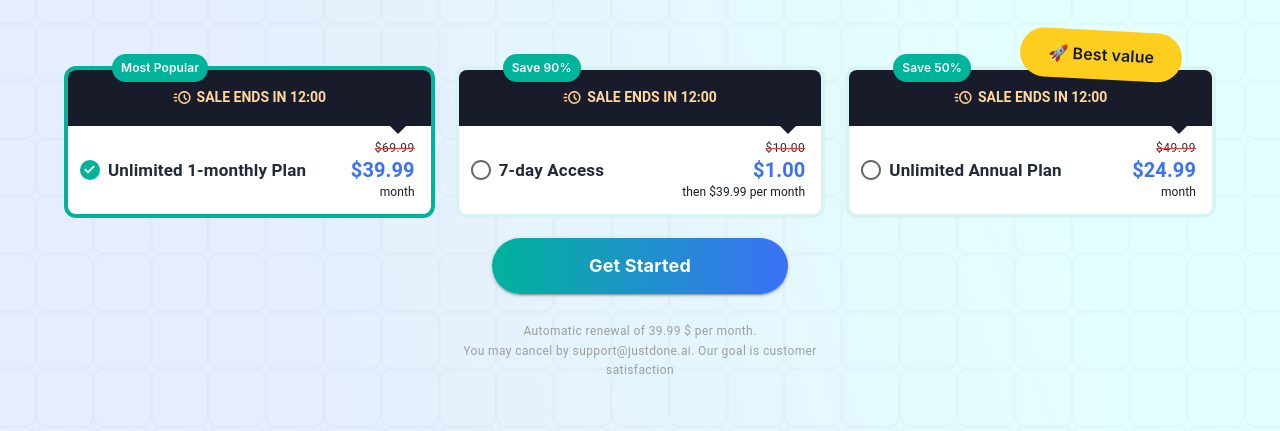
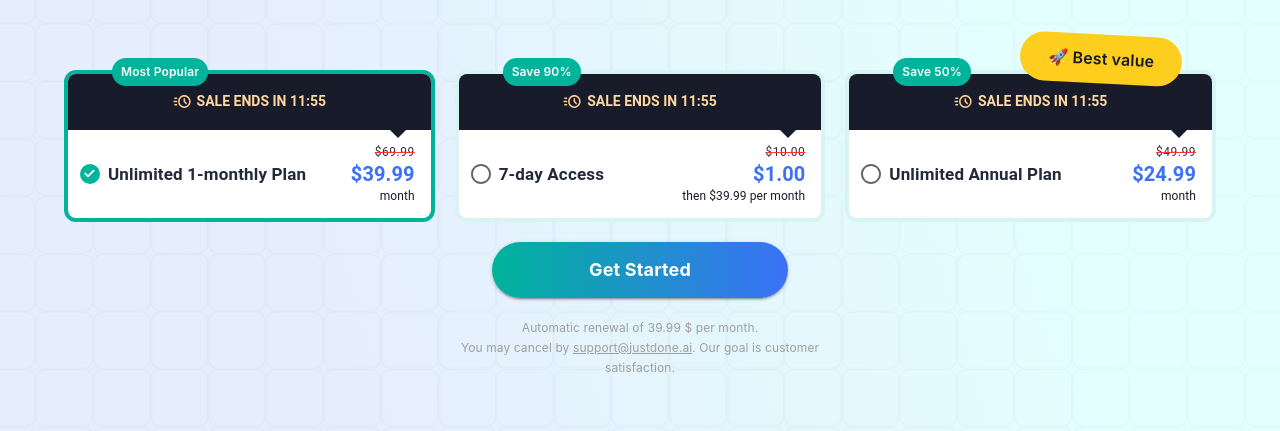
Before and after one commit to xanderrybalov/rybalov-manifest, a Next.js app: page /pricing in a window 1280 px wide. Shown: the part 290-721 px from the top of the page. Built offline with nearby package versions, Linux system fonts and the light colour scheme.

Commit message:
feat: added logic

```diff
--- a/src/app/pricing/PricingTable.tsx
+++ b/src/app/pricing/PricingTable.tsx
@@ -58,11 +58,47 @@
 const PricingTable: React.FC = () => {
   const [selectedPlan, setSelectedPlan] = useState<string | null>('monthly');
   const [hydrated, setHydrated] = useState(false);
+  const [timerExpired, setTimerExpired] = useState(false);
+  const [time, setTime] = useState('12:00');
+
   const theme = useTheme();
   const isDesktop = useMediaQuery(theme.breakpoints.up('md'), { noSsr: true });
 
   useEffect(() => {
     setHydrated(true);
+
+    if (typeof window === 'undefined') return;
+
+    const storedTimer = localStorage.getItem('timerExpired');
+    if (storedTimer === 'true') {
+      setTimerExpired(true);
+      return;
+    }
+
+    const interval = setInterval(() => {
+      setTime((prevTime) => {
+        const [minutes, seconds] = prevTime.split(':').map(Number);
+        if (minutes === 0 && seconds === 0) {
+          localStorage.setItem('timerExpired', 'true');
+          setTimerExpired(true);
+          return '00:00';
+        }
+
+        let newMinutes = minutes;
+        let newSeconds = seconds - 1;
+
+        if (newSeconds < 0) {
+          newMinutes -= 1;
+          newSeconds = 59;
+        }
+
+        return `${newMinutes.toString().padStart(2, '0')}:${newSeconds
+          .toString()
+          .padStart(2, '0')}`;
+      });
+    }, 1000);
+
+    return () => clearInterval(interval);
   }, []);
 
   const sortedPlans = useMemo(
@@ -70,16 +106,13 @@
     [isDesktop]
   );
 
-  if (!hydrated) {
-    return null;
-  }
+  if (!hydrated) return null;
 
   return (
     <Container sx={{ py: '77px' }}>
       <MainTitle text="Choose your plan:" />
       <ToolBar />
-
-      {!isDesktop && <Timer time={'12:00'} />}
+      {!isDesktop && !timerExpired && <Timer time={time} />}{' '}
       <Box
         display="flex"
         flexDirection="column"
@@ -105,14 +138,16 @@
               trial_amount={plan.trial_amount}
               trial_period={plan.trial_period}
               currency={plan.currency}
-              discount={plan.discount}
+              discount={!timerExpired ? plan.discount : undefined}
               badge={plan.badge}
               period={plan.regularity}
               selected={selectedPlan === plan.id}
               onSelect={() => setSelectedPlan(plan.id)}
+              timer={time}
             />
           ))}
         </Box>
+
         <Container
           sx={{
             alignItems: 'center',
@@ -123,22 +158,54 @@
           <FilledButton
             sx={{ alignItems: 'center', display: 'flex' }}
             text="Get Started"
+            onClick={() => {
+              const selectedProduct = plans.find((p) => p.id === selectedPlan);
+              if (selectedProduct) {
+                console.log(
+                  `SelectedProduct: ID = ${selectedProduct.id}, Name = ${selectedProduct.name}`
+                );
+              }
+            }}
           />
         </Container>
         <Typography
           variant="caption"
           align="center"
           display="block"
-          color="grey.500"
-          mt={1}
+          sx={{
+            fontFamily: 'Inter',
+            fontWeight: 400,
+            fontSize: '12px',
+            lineHeight: '20px',
+            letterSpacing: '0.1px',
+            textAlign: 'center',
+            color: 'grey.500',
+          }}
         >
           Automatic renewal of{' '}
           {plans.find((p) => p.id === selectedPlan)?.trial_period.toFixed(2)}
           {' $ '}
           per month.
-          <br /> You may cancel by support@justdone.ai. Our goal is customer
           <br />
-          satisfaction
+          You may cancel by{' '}
+          <Typography
+            component="a"
+            href="mailto:support@justdone.ai"
+            sx={{
+              fontFamily: 'Inter',
+              fontWeight: 400,
+              fontSize: '12px',
+              lineHeight: '20px',
+              letterSpacing: '0.1px',
+              textAlign: 'center',
+              textDecoration: 'underline',
+              color: 'inherit',
+              '&:hover': { color: 'primary.main' },
+            }}
+          >
+            support@justdone.ai
+          </Typography>
+          . Our goal is customer <br /> satisfaction.
         </Typography>
       </Box>
     </Container>
--- a/src/app/pricing/ProductCard.tsx
+++ b/src/app/pricing/ProductCard.tsx
@@ -13,6 +13,7 @@
   badge?: 'Best value' | 'Most popular';
   discount?: string;
   selected: boolean;
+  timer: string;
   onSelect: () => void;
 }
 
@@ -24,6 +25,7 @@
   badge,
   discount,
   selected,
+  timer,
   onSelect,
 }) => {
   const theme = useTheme();
@@ -145,7 +147,7 @@
             width={18}
             height={18}
           />
-          SALE ENDS IN {'12:00'}
+          SALE ENDS IN {timer}
         </Box>
       )}
       <Box sx={{ padding: '12px 16px 12px 12px', position: 'relative' }}>
--- a/src/app/pricing/components/FilledButton.tsx
+++ b/src/app/pricing/components/FilledButton.tsx
@@ -3,6 +3,7 @@
 interface FilledButtonProps {
   text: string;
   sx?: SxProps<Theme>;
+  onClick: () => void;
 }
 
 const StyledButton = styled(Button)({
@@ -24,9 +25,9 @@
   },
 });
 
-const FilledButton = ({ text, sx }: FilledButtonProps) => {
+const FilledButton = ({ text, sx, onClick }: FilledButtonProps) => {
   return (
-    <StyledButton variant="contained" sx={sx}>
+    <StyledButton variant="contained" sx={sx} onClick={onClick}>
       {text}
     </StyledButton>
   );
```
